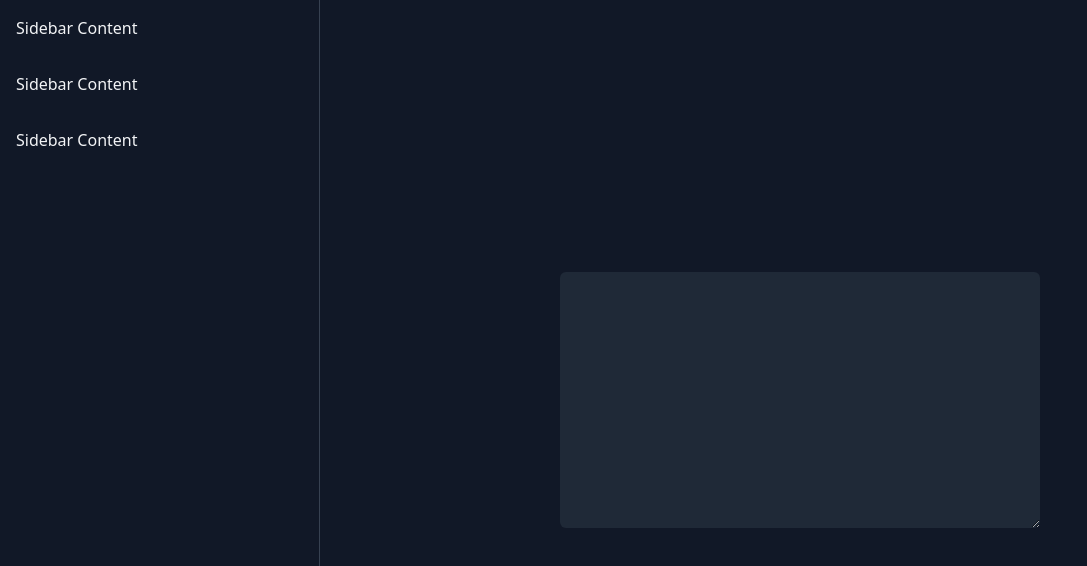
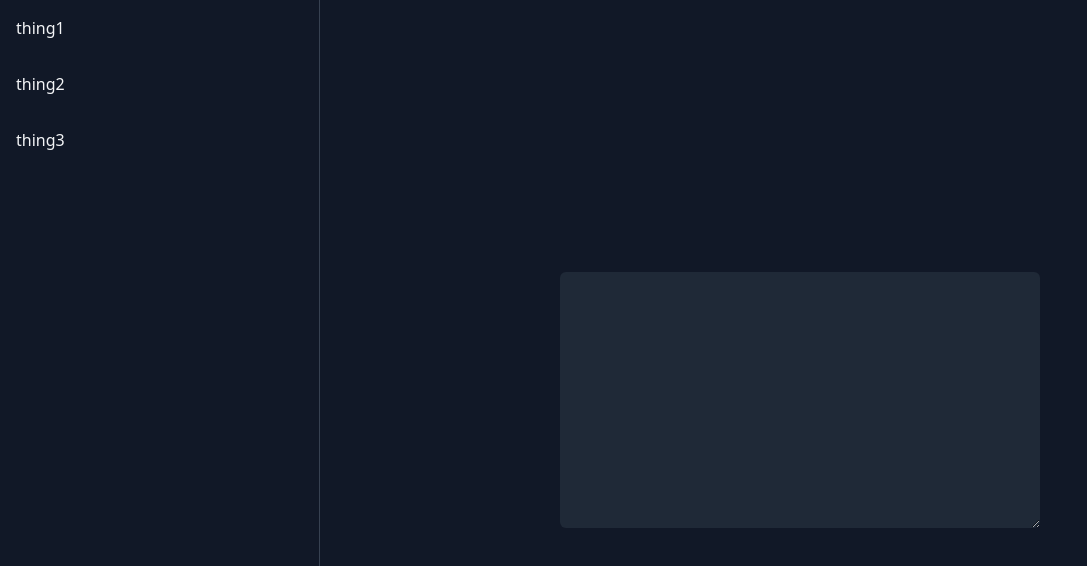
Before and after one commit to keenst/aenote, a Vue app: page / in a window 1280 px wide. Shown: the top 566 px of the page, without its empty margins (0-1087 px from the left). Built offline with nearby package versions, Linux system fonts and the light colour scheme.

Commit message:
better 2

```diff
--- a/src/components/Editor.vue
+++ b/src/components/Editor.vue
@@ -1,9 +1,9 @@
 <template>
   <div class="flex flex-row h-screen bg-gray-900 text-gray-100">
     <div class="w-1/4 border-r border-gray-700">
-      <div class="p-4">Sidebar Content</div>
-      <div class="p-4">Sidebar Content</div>
-      <div class="p-4">Sidebar Content</div>
+      <div class="p-4">thing1</div>
+      <div class="p-4">thing2</div>
+      <div class="p-4">thing3</div>
     </div>
     <div class="flex-grow flex flex-col justify-center items-center">
       <textarea class="w-1/2 h-64 px-4 py-2 rounded-md bg-gray-800 text-gray-100 focus:outline-none" v-model="text" @keydown.tab.prevent="indentLine"></textarea>
@@ -26,7 +26,6 @@ export default defineComponent({
       const start = textarea.selectionStart;
       const end = textarea.selectionEnd;
 
-      // If no text is selected, insert four spaces at the start of the line
       if (start === end) {
         const value = this.text;
         const beforeCursor = value.substring(0, start);
@@ -42,7 +41,6 @@ export default defineComponent({
           textarea.setSelectionRange(start + 4, start + 4);
         }
       }
-      // If text is selected, indent each line of the selection
       else {
         const value = this.text;
         const lines = value.substring(start, end).split('\n');
```
